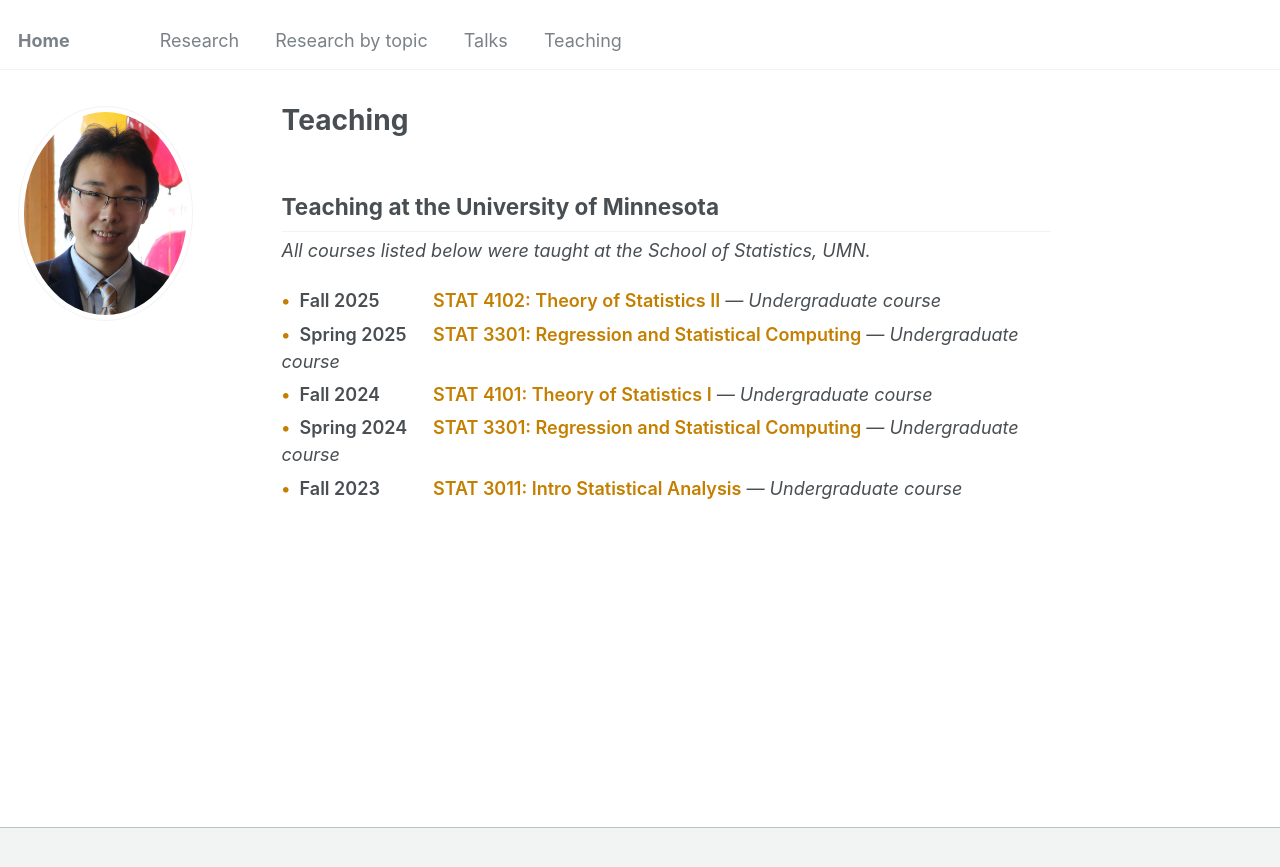
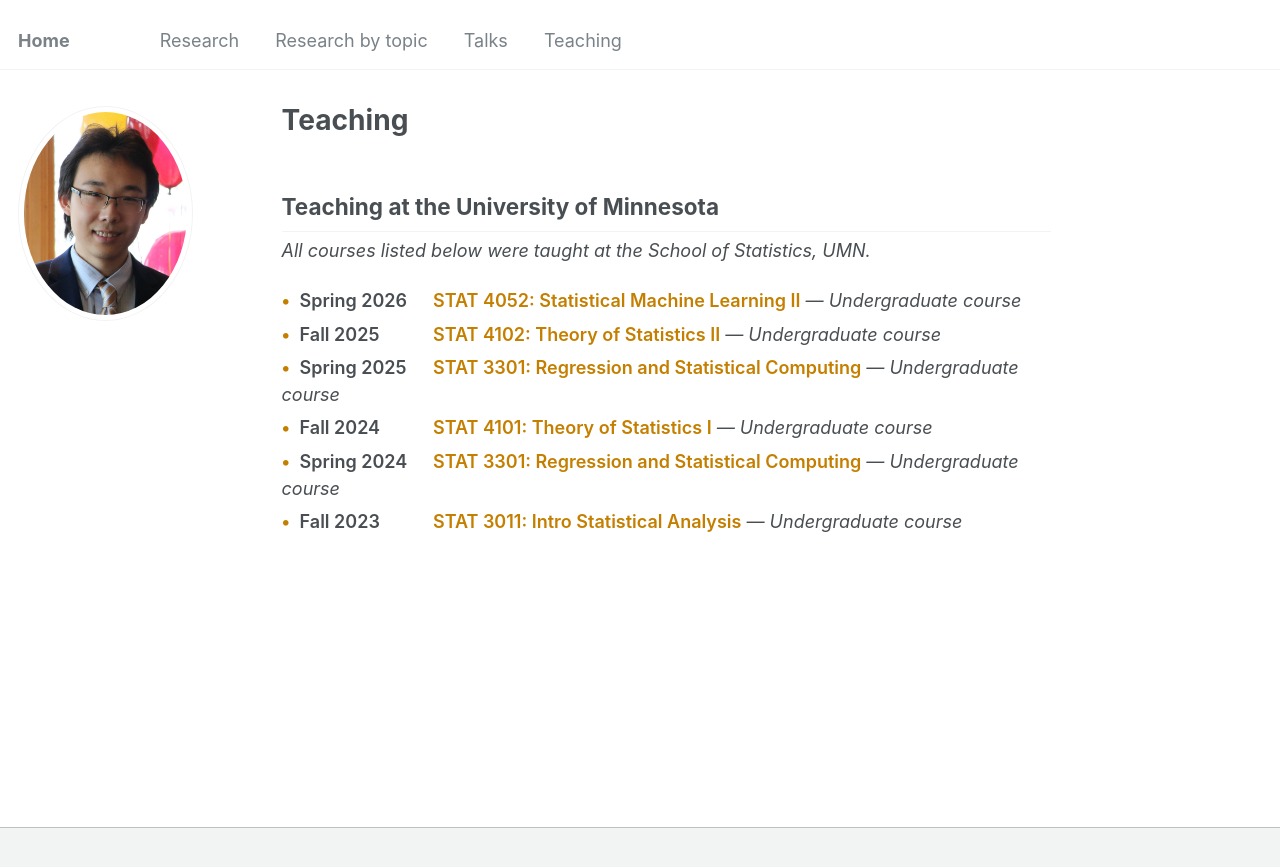
Before and after one commit to HongruZhao/HongruZhao.github.io, a Jekyll site: the page built from _pages/teaching.html, in a window 1280 px wide. Shown: the top 867 px of the page. Built offline with Jekyll 4.4.1, drawn with Linux system fonts in a browser that asks for light colours.

Commit message:
Add course for Spring 2026: STAT 4052

```diff
--- a/_pages/teaching.html
+++ b/_pages/teaching.html
@@ -51,6 +51,7 @@ author_profile: true
   <h2>Teaching at the University of Minnesota</h2>
   <p class="teaching-note">All courses listed below were taught at the School of Statistics, UMN.</p>
   <ul class="teaching-list">
+    <li><span class="teaching-term">Spring 2026</span><span class="teaching-course">STAT 4052: Statistical Machine Learning II</span> <span class="teaching-meta">— Undergraduate course</span></li>
     <li><span class="teaching-term">Fall 2025</span><span class="teaching-course">STAT 4102: Theory of Statistics II</span> <span class="teaching-meta">— Undergraduate course</span></li>
     <li><span class="teaching-term">Spring 2025</span><span class="teaching-course">STAT 3301: Regression and Statistical Computing</span> <span class="teaching-meta">— Undergraduate course</span></li>
     <li><span class="teaching-term">Fall 2024</span><span class="teaching-course">STAT 4101: Theory of Statistics I</span> <span class="teaching-meta">— Undergraduate course</span></li>
```
